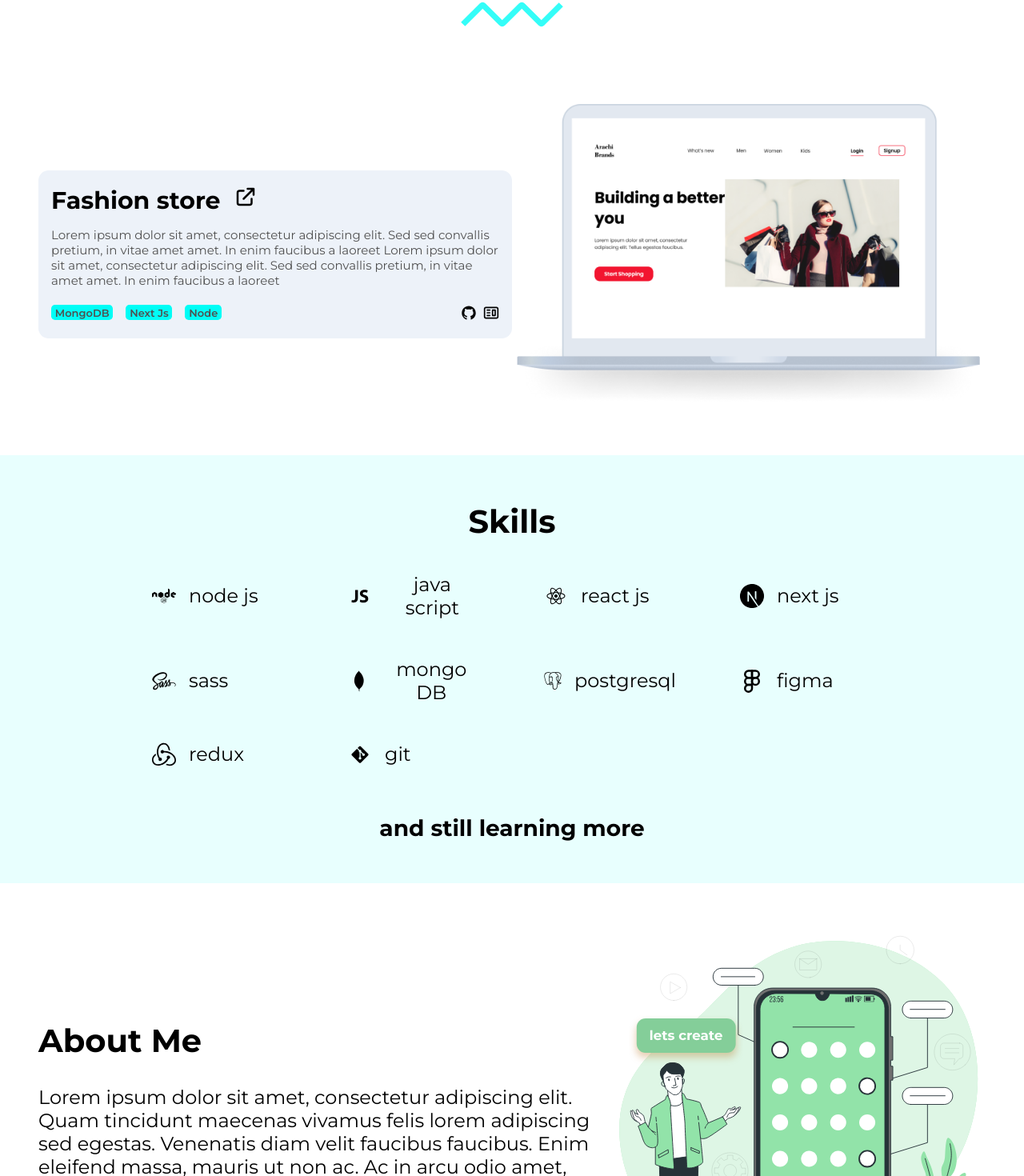
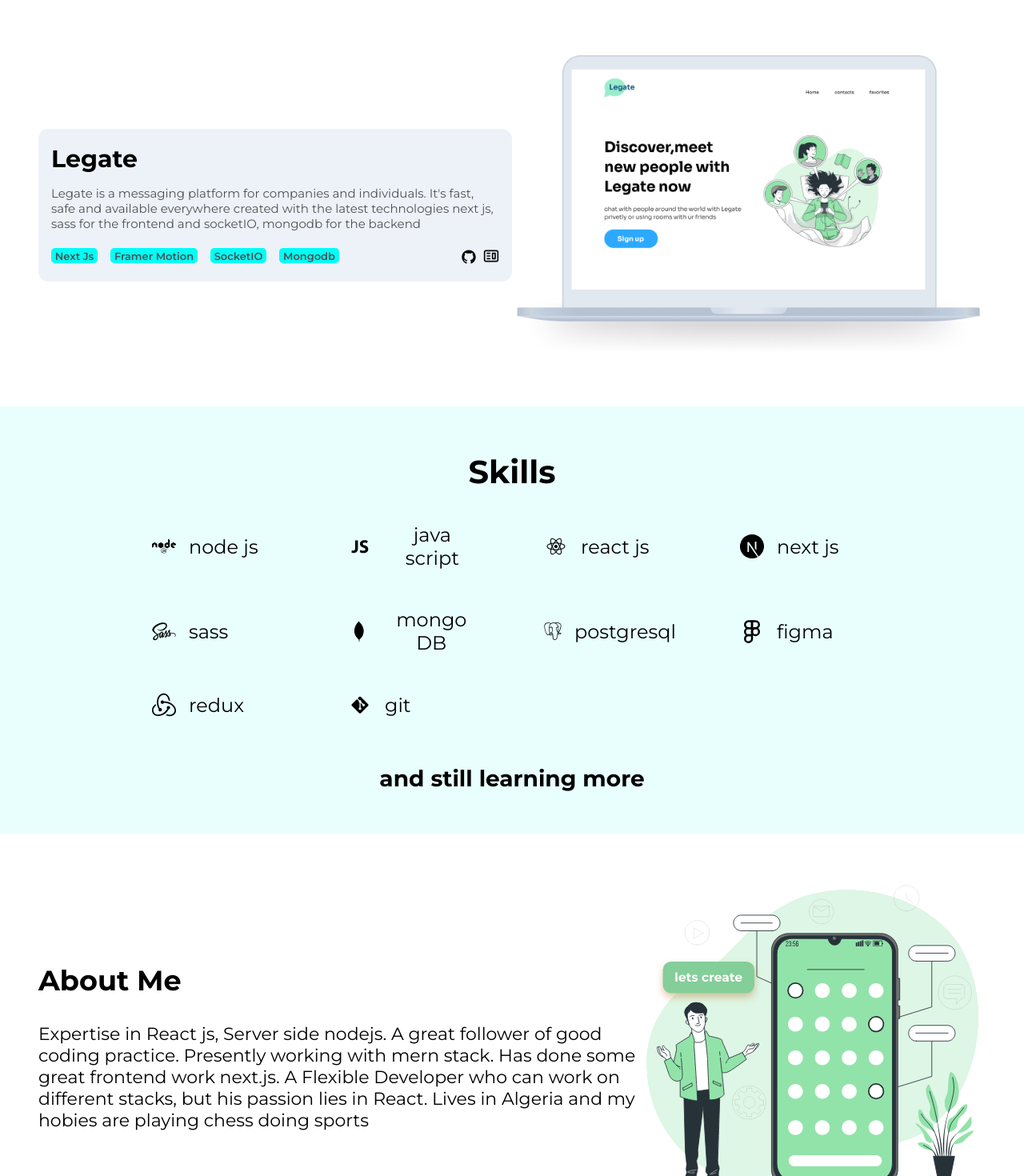
Before and after one commit to taher33/portfolio, a React (Create React App) app: page / in a window 1280 px wide. Shown: the part 1170-2640 px from the top of the page at 80% size. Built offline with nearby package versions, Linux system fonts and the light colour scheme; a web font is replaced by a local one.

Commit message:
worked i=on animations

```diff
--- a/src/components/project.jsx
+++ b/src/components/project.jsx
@@ -1,52 +1,44 @@
-import React, { useRef } from "react";
+import React from "react";
 import {
   container,
   rectangle,
-  linkIcon,
   title,
   footer,
   githubIcon,
 } from "../styles/projects.module.scss";
-import { HiOutlineExternalLink } from "react-icons/hi";
 import { AiOutlineGithub } from "react-icons/ai";
 import { CgWebsite } from "react-icons/cg";
 import AOS from "aos";
 import "aos/dist/aos.css";
 
-function Project() {
+function Project({ data }) {
   AOS.init();
-  const ref = useRef(null);
-  const image = useRef(null);
 
   return (
-    <div ref={ref} className={container}>
+    <div className={container}>
       <div className={rectangle}>
         <div className={title}>
-          <h1 data-aos="fade-up">Fashion store</h1>
-          <HiOutlineExternalLink data-aos="fade-up" className={linkIcon} />
+          <h1 data-aos="fade-up">{data.title}</h1>
         </div>
-        <p data-aos="fade-up">
-          Lorem ipsum dolor sit amet, consectetur adipiscing elit. Sed sed
-          convallis pretium, in vitae amet amet. In enim faucibus a laoreet
-          Lorem ipsum dolor sit amet, consectetur adipiscing elit. Sed sed
-          convallis pretium, in vitae amet amet. In enim faucibus a laoreet
-        </p>
+        <p data-aos="fade-up">{data.description} </p>
         <div className={footer} data-aos="fade-up">
-          <span>MongoDB</span>
-          <span>Next js</span>
-          <span>Node</span>
-          <a href="https://github.com/taher33">
+          {data.tech.map((el) => (
+            <span>{el}</span>
+          ))}
+          <a href={data.github} target="_blank" rel="noreferrer">
             <AiOutlineGithub className={githubIcon} />
           </a>
-          <CgWebsite />
+
+          <a href={data.url} target="_blank" rel="noreferrer">
+            <CgWebsite />
+          </a>
         </div>
       </div>
       <img
-        ref={image}
-        src="./project-ecomerc.png"
+        src={data.img}
         data-aos="zoom-in"
         data-aos-duration="3000"
-        alt="project mockup"
+        alt={data.alt}
       />
     </div>
   );
--- a/src/pages/about.jsx
+++ b/src/pages/about.jsx
@@ -8,10 +8,11 @@
       <div className={leftColumn}>
         <h2>about me</h2>
         <p>
-          Lorem ipsum dolor sit amet, consectetur adipiscing elit. Quam
-          tincidunt maecenas vivamus felis lorem adipiscing sed egestas.
-          Venenatis diam velit faucibus faucibus. Enim eleifend massa, mauris ut
-          non ac. Ac in arcu odio amet, cursus pretium sed
+          Expertise in React js, Server side nodejs. A great follower of good
+          coding practice. Presently working with mern stack. Has done some
+          great frontend work next.js. A Flexible Developer who can work on
+          different stacks, but his passion lies in React. Lives in Algeria and
+          my hobies are playing chess doing sports
         </p>
       </div>
       <AboutmeSvg classN={svg} />
--- a/src/pages/projects.jsx
+++ b/src/pages/projects.jsx
@@ -5,13 +5,34 @@
 import { container } from "../styles/projectSection.module.scss";
 
 function Projects() {
-  const projects = ["1st", "2nd"];
+  const projects = [
+    {
+      url: "https://fashion-ecommerce-lime.vercel.app/",
+      title: "clothing online shop",
+      description:
+        "arachi brands is an online store which has a wide range of products womens wear, men's wear and kids wear. created with the latest technologies next js, sass, redux for the frontend and express, mongodb for the backend",
+      tech: ["next js", "redux", "express", "mongodb"],
+      github: "https://github.com/taher33/ecommerc",
+      img: "./project-ecomerc.png",
+      alt: "image of website",
+    },
+    {
+      url: "https://chat-app-latrehe.vercel.app/",
+      title: "legate",
+      description:
+        "Legate is a messaging platform for companies and individuals. It's fast, safe and available everywhere created with the latest technologies next js, sass for the frontend and socketIO, mongodb for the backend",
+      tech: ["next js", "framer motion", "socketIO", "mongodb"],
+      github: "https://github.com/taher33/chat-app",
+      img: "legate.png",
+      alt: "image of website",
+    },
+  ];
   return (
     <div id="projects" className={container}>
       <h2>my work</h2>
       {projects.map((el, index) => (
         <>
-          <Project key={index} name={el} />
+          <Project key={index} data={el} />
           {index !== projects.length - 1 ? <Zigzag classN={zigzag} /> : null}
         </>
       ))}
--- a/src/styles/about.module.scss
+++ b/src/styles/about.module.scss
@@ -62,7 +62,7 @@
   }
 }
 
-@media (min-width: 1200px) {
+@media (min-width: 1400px) {
   .container {
     .leftColumn {
       h2 {
--- a/src/styles/contact.module.scss
+++ b/src/styles/contact.module.scss
@@ -64,6 +64,7 @@
       border-radius: 3rem;
       background-color: $primary-color;
       margin: 1rem 0;
+      cursor: pointer;
     }
   }
   .rightColumn {
--- a/src/styles/landing.module.scss
+++ b/src/styles/landing.module.scss
@@ -118,15 +118,15 @@
 
 @media (min-width: 1000px) {
   .container {
-    margin-top: 0rem;
     padding: 0 $padding-laptop;
     flex-direction: row;
     justify-content: space-between;
 
     .leftColumn {
       text-align: left;
+      margin-top: 1rem;
+      margin-bottom: 3rem;
 
-      margin: 0rem 0;
       h1 {
         font-size: 40px;
         max-width: 30rem;
@@ -157,7 +157,7 @@
     }
   }
 }
-@media (min-width: 1200px) {
+@media (min-width: 1400px) {
   .container {
     margin-top: 3rem;
     .leftColumn {
--- a/src/styles/projectSection.module.scss
+++ b/src/styles/projectSection.module.scss
@@ -39,7 +39,7 @@
   }
 }
 
-@media (min-width: 1200px) {
+@media (min-width: 1400px) {
   .container {
     h2 {
       font-size: 40px;
--- a/src/styles/projects.module.scss
+++ b/src/styles/projects.module.scss
@@ -18,6 +18,7 @@
         margin: 0.6rem 1rem 0 0;
         font-size: 24px;
         font-weight: bold;
+        text-transform: capitalize;
       }
       .linkIcon {
         font-size: 24px;
@@ -33,7 +34,7 @@
       font-size: 18px;
       display: flex;
       align-items: center;
-      a {
+      a:first-of-type {
         color: #070707;
         height: 18px;
         margin-left: auto;
@@ -41,6 +42,13 @@
 
         text-decoration: none;
         margin-right: 0.5rem;
+      }
+      a {
+        color: #070707;
+        height: 18px;
+        margin-bottom: 0;
+
+        text-decoration: none;
       }
       span {
         text-transform: capitalize;
```
Also changed, not shown: public/legate.png (added).
